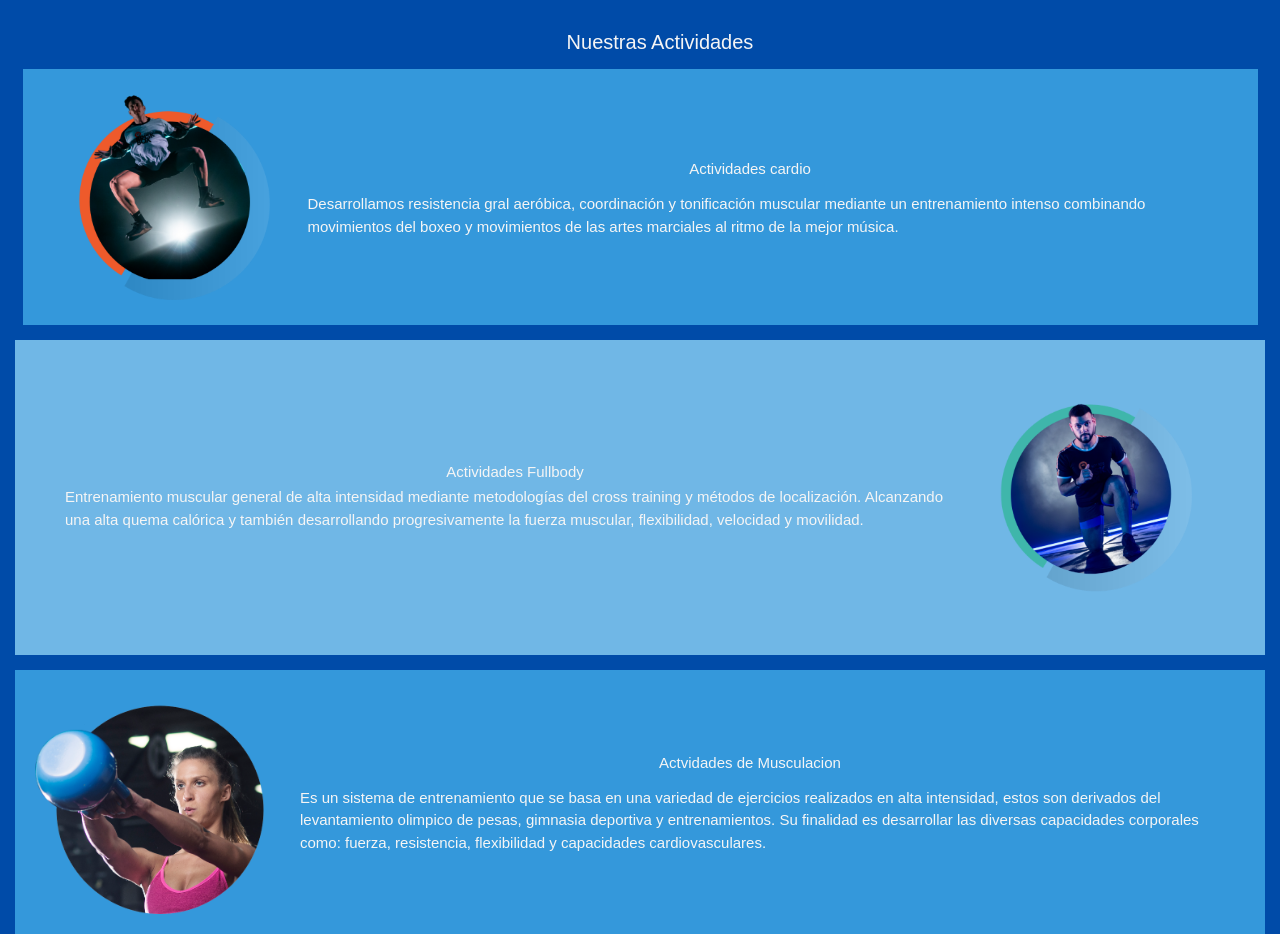
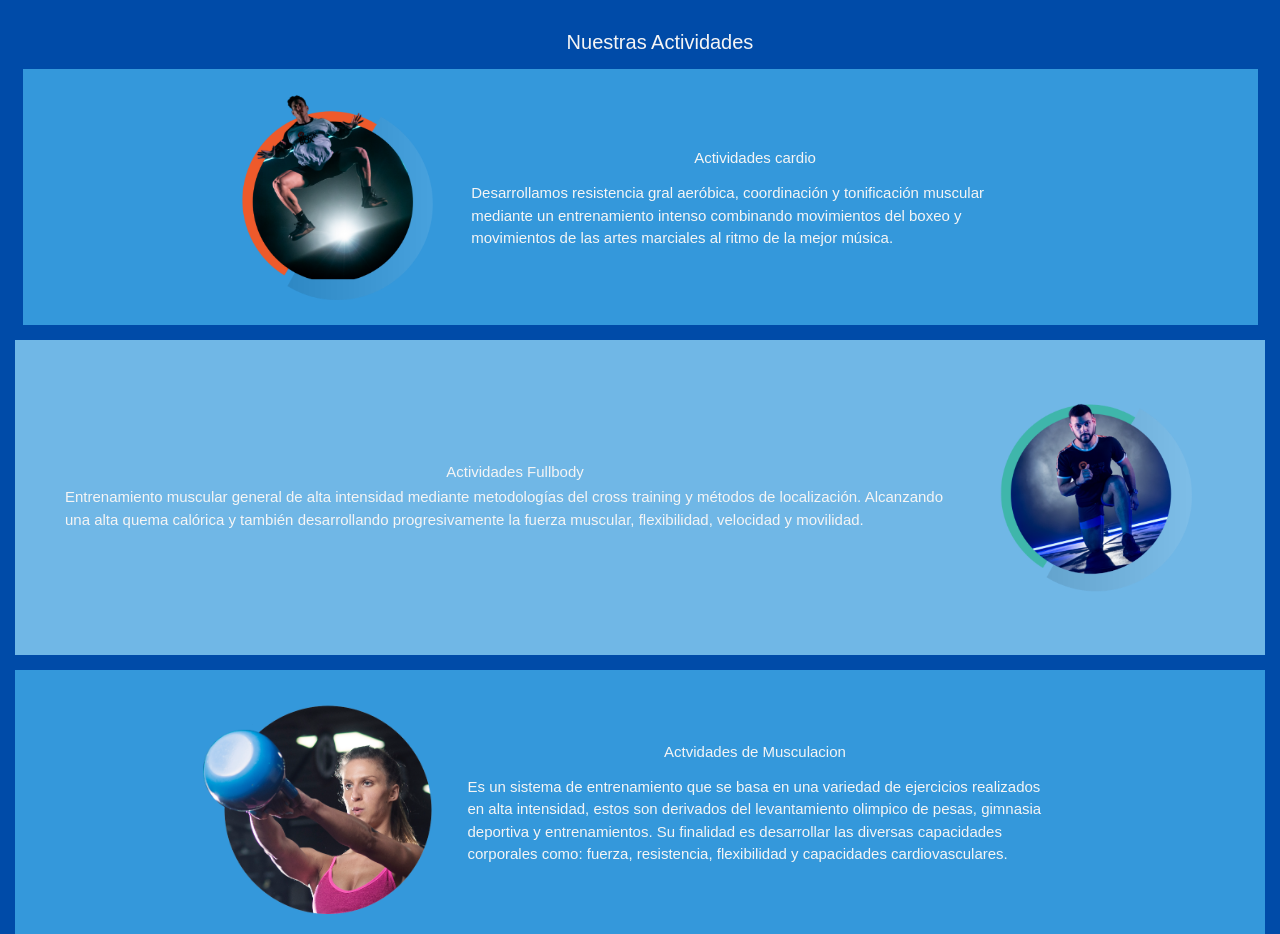
Before and after one commit to nancy-ortiz23/gimnasio, a website: page index.html in a window 1280 px wide. Shown: the part 1560-2494 px from the top of the page. Drawn offline with nearby package versions, Linux system fonts and the light colour scheme.

Commit message:
volvi a dejar el codigo  como estaba

```diff
--- a/css/styles.css
+++ b/css/styles.css
@@ -208,7 +208,7 @@ h4 {
   margin: 15px;
   padding: 20px;
   font-family: 'Montserrat', sans-serif;
-  text-align: center
+  text-align: center;
 }
 
 .imagen-fullbody {
@@ -216,7 +216,7 @@ h4 {
   margin-bottom: 15px;
 }
 
-.contenedor-textos {
+.contenedor-textos-black {
   width: 100%;
   margin-right: 0;
 }
@@ -227,15 +227,6 @@ h4 {
     padding: 50px;
     text-align: left;
   }
-}
-
-@media (min-width: 1024px) {
-  .contenedor.reverse {
-    flex-direction: row-reverse;
-    padding: 50px;
-    text-align: left;
-  }
-}
 
   .imagen-fullbody {
     margin-right: 20px;
@@ -243,10 +234,10 @@ h4 {
   }
 
   .contenedor-textos {
-    width: 100%;
-    margin-right: 30px
+    width: 50%;
+    margin-right: 20px;
   }
-
+}
 
 .contenedor-textos h3 {
   margin-bottom: 10px;
```
